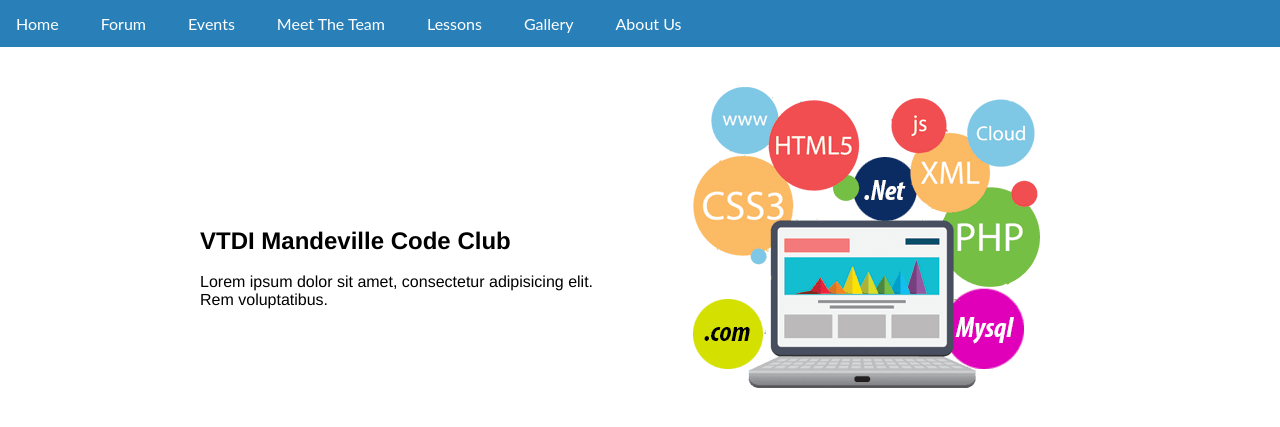
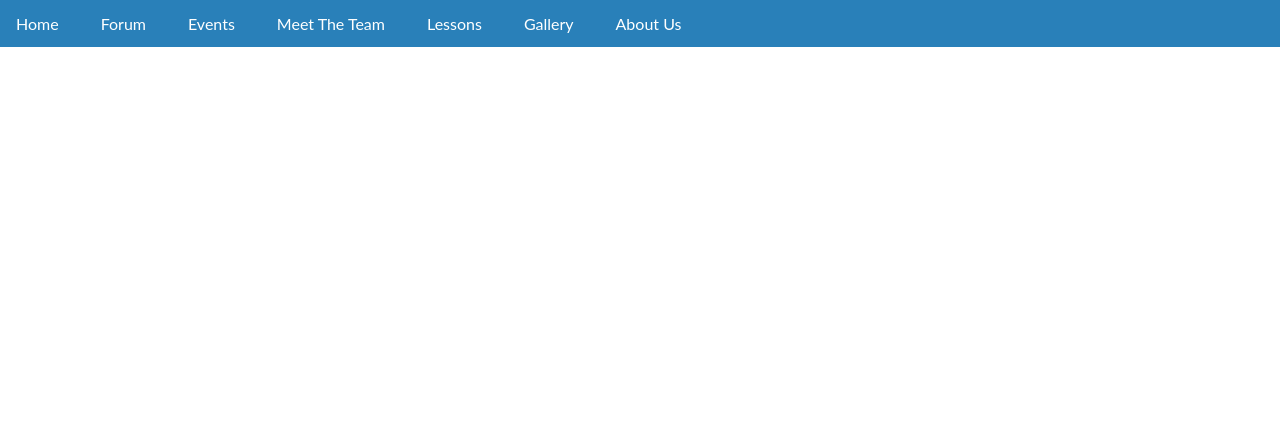
Before and after one commit to DivDennis/Code_Club, a PHP site: page /about-us.php in a window 1280 px wide. Shown: the top 427 px of the page. Run offline with PHP 8.4, Linux system fonts and the light colour scheme.

Commit message:
Awating lessons and about us

```diff
--- a/public/about-us.php
+++ b/public/about-us.php
@@ -1,20 +1,15 @@
 <?php include './nav.php' ?>
 <link rel="stylesheet" href="./css/style-us.css">
 
-<div class="top">
-<div class="vtdi-mand">
-<h2> VTDI Mandeville Code Club </h2>
-<br>
-<p>Lorem ipsum dolor sit amet, consectetur adipisicing elit.
-<br>
-Rem voluptatibus.</p>
+<body>
+
+<div class="container">
+
+    <div class="text">
+
+    </div>
+
 </div>
 
-<div class="program">
-<img src="./img/programmer.png">
-</div>
-</div>
 
-<div class="bottom">
-
-</div>
+</body>
--- a/public/css/style-us.css
+++ b/public/css/style-us.css
@@ -1,7 +1,8 @@
 .top{
     height:60%;
-    width:100%
+    width:100%;
 }
+
 .vtdi-mand{
  margin-top: 180px;
  margin-left: 200px;
@@ -15,5 +16,6 @@
 }
 
 .bottom{
+    width: 100%;
     background-color: blue;
 }
```
